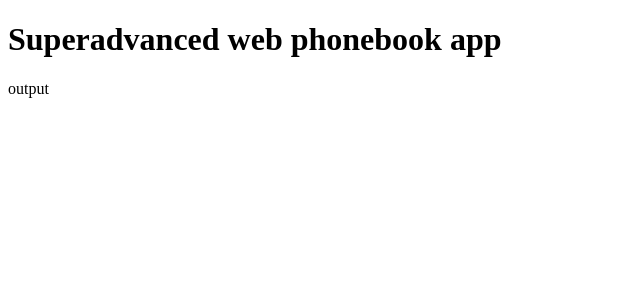
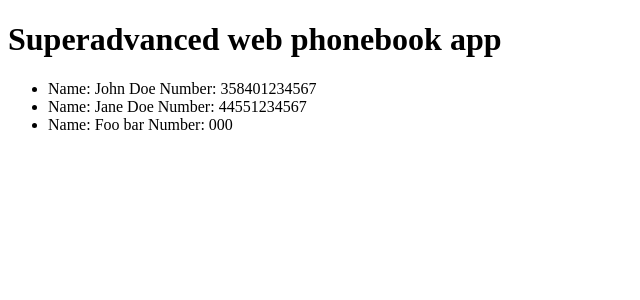
Before and after one commit to kaiffari/utuweb, a React (Create React App) app in the folder ex_2_3/: page / in a window 1280 px wide. Shown: the top 300 px of the page, without its empty margins (0-640 px from the left). Built offline with nearby package versions, Linux system fonts and the light colour scheme.

Commit message:
Fix Entry to reference entry.contact.name

```diff
--- a/ex_2_3/src/components/Contacts.js
+++ b/ex_2_3/src/components/Contacts.js
@@ -3,12 +3,15 @@ import Entry from './Entry'
 
 function Contacts ({contents}) {
     console.log('contacts...', contents.length)
+    const result = contents.map(contact => contact.id)
+    console.log('id: ', result)
     return(
-        <p>
-            {contents.map(contact => <entry contact={contents}/>)}
-        </p>,
-        'output'
+        <ul>
+            {contents.map(contact=><Entry key={contact.id} contact={contact} />)}
+        </ul>
     )
 }
 
+/*{contents.map(contact => <entry contact={contents}/>)},*/
+
 export default Contacts
--- a/ex_2_3/src/components/Entry.js
+++ b/ex_2_3/src/components/Entry.js
@@ -1,12 +1,13 @@
 import React from 'react'
 
-const Entry = (contact) => {
-  console.log('entry...', contact.name)
+const Entry = (entry) => {
+  console.log('entry...', entry)
+  console.log('name:', entry.contact.name)
     return (
-      'oops'
+      <li>Name: {entry.contact.name} Number: {entry.contact.phonenumber}</li>
     )
   }
 
-/*  <li key={contact.id}>Name: {contact.name} Number: {contact.phonenumber}</li>    */
+/*  <li>Name: {contact.name} Number: {contact.phonenumber}</li>    */
 
   export default Entry
```
